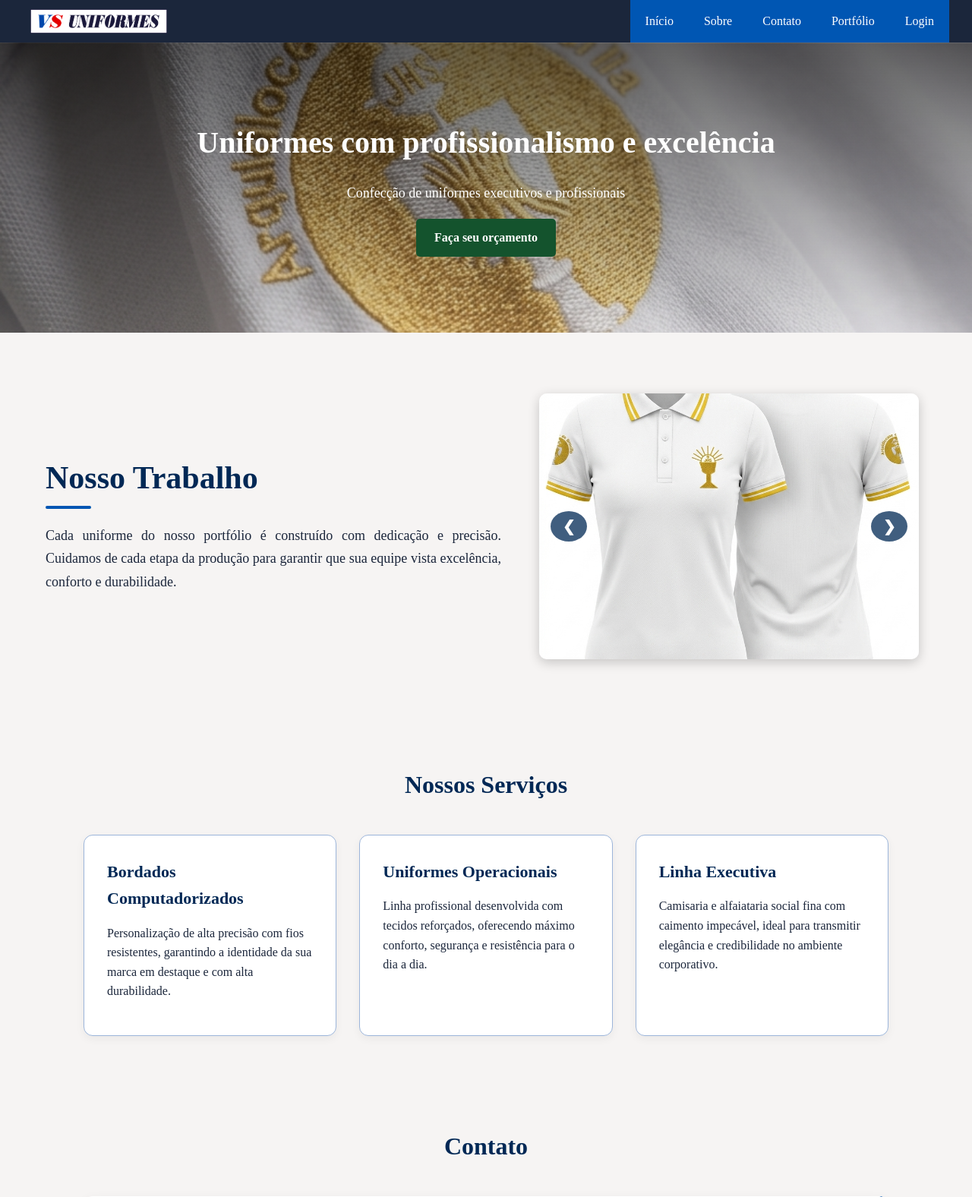
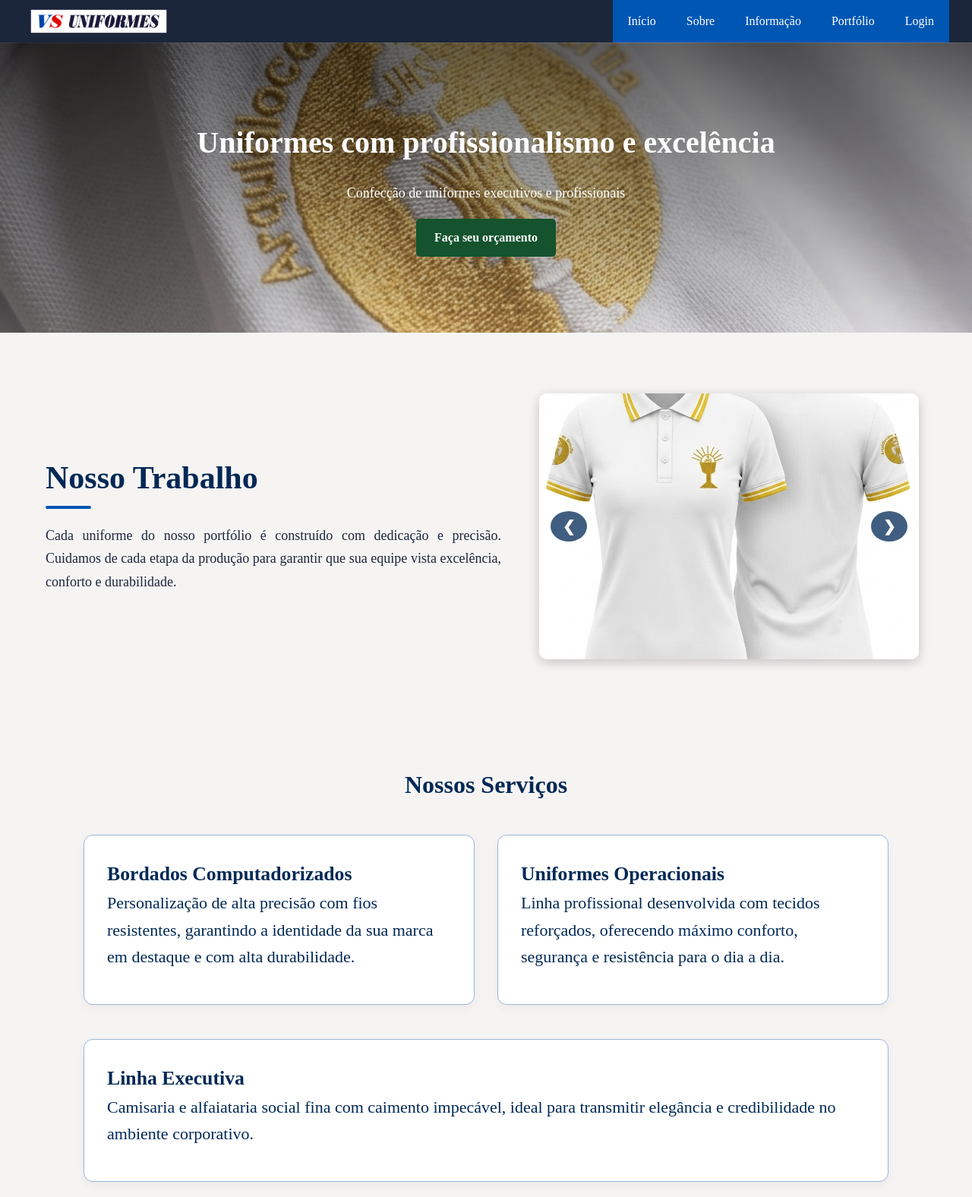
Before and after one commit to kalinca-paz/vsuniformes, a PHP site: page / in a window 1280 px wide. Shown: the top 1576 px of the page at 76% size. Run offline with PHP 8.4, Linux system fonts and the light colour scheme.

Commit message:
TRocando contatos para informações

```diff
--- a/css/style.css
+++ b/css/style.css
@@ -157,6 +157,7 @@ nav ul li a:hover {
 /* ==========================================================================
    6. COMPONENTES DE CARDS E VITRINE (PRODUTOS / ADMIN)
    ========================================================================== */
+
 .container-produtos {
     display: flex;
     flex-wrap: wrap;
@@ -164,7 +165,16 @@ nav ul li a:hover {
     justify-content: center;
     margin-top: 20px;
 }
-
+.card-servicos{
+    flex: 1;
+    min-width: 400px;
+    padding: 30px;
+    border: 1px solid var(--borda);
+    border-radius: 12px;
+    background: #ffffff;
+    box-shadow: 0 4px 12px rgba(0, 0, 0, 0.05);
+    transition: transform 0.3s cubic-bezier(0.25, 0.8, 0.25, 1), box-shadow 0.3s ease;
+}
 .card,
 .card-produto,
 .card-admin {
@@ -181,13 +191,15 @@ nav ul li a:hover {
 
 .card:hover,
 .card-produto:hover,
-.card-admin:hover {
+.card-admin:hover,
+.card-servicos:hover {
     transform: translateY(-5px);
     box-shadow: 0 12px 24px rgba(0, 56, 179, 0.15);
 }
 
 .card h3,
-.card-admin h3 {
+.card-admin h3,
+.card-servicos {
     font-size: 22px;
     margin-bottom: 15px;
     color: var(--titulo);
--- a/index.php
+++ b/index.php
@@ -69,7 +69,7 @@ session_start();
 
     <li><a href="index.php">Início</a></li>
     <li><a href="view/sobre.php">Sobre</a></li>
-    <li><a href="view/contatos.php">Contato</a></li>
+    <li><a href="view/informacao.php">Informação</a></li>
     <li><a href="view/portfolio.php">Portfólio</a></li>
     <li><a href="view/login.php">Login</a></li>
 
@@ -105,17 +105,17 @@ session_start();
         <div class="container">
             <h2>Nossos Serviços</h2>
             <div class="grid">
-                <div class="card">
+                <div class="card-servicos">
                     <h3>Bordados Computadorizados</h3>
                     <p>Personalização de alta precisão com fios resistentes, garantindo a identidade da sua marca em destaque e com alta durabilidade.</p>
                 </div>
 
-                <div class="card">
+                <div class="card-servicos">
                     <h3>Uniformes Operacionais</h3>
                     <p>Linha profissional desenvolvida com tecidos reforçados, oferecendo máximo conforto, segurança e resistência para o dia a dia.</p>
                 </div>
 
-                <div class="card">
+                <div class="card-servicos">
                     <h3>Linha Executiva</h3>
                     <p>Camisaria e alfaiataria social fina com caimento impecável, ideal para transmitir elegância e credibilidade no ambiente corporativo.</p>
                 </div>
--- a/view/includes/menu.php
+++ b/view/includes/menu.php
@@ -18,7 +18,7 @@
 
             <li><a href="../index.php">Início</a></li>
             <li><a href="sobre.php">Sobre</a></li>
-            <li><a href="contatos.php">Contato</a></li>
+            <li><a href="informacao.php">Informação</a></li>
             <li><a href="portfolio.php">Portfólio</a></li>
 
             <?php if (isset($_SESSION['tipo']) && $_SESSION['tipo'] == 'admin'): ?>
```
Also changed, not shown: view/contatos.php (deleted, +0 -13 lines), view/informacao.php (added, +41 -0 lines), view/sobre.php (+0 -16 lines).
